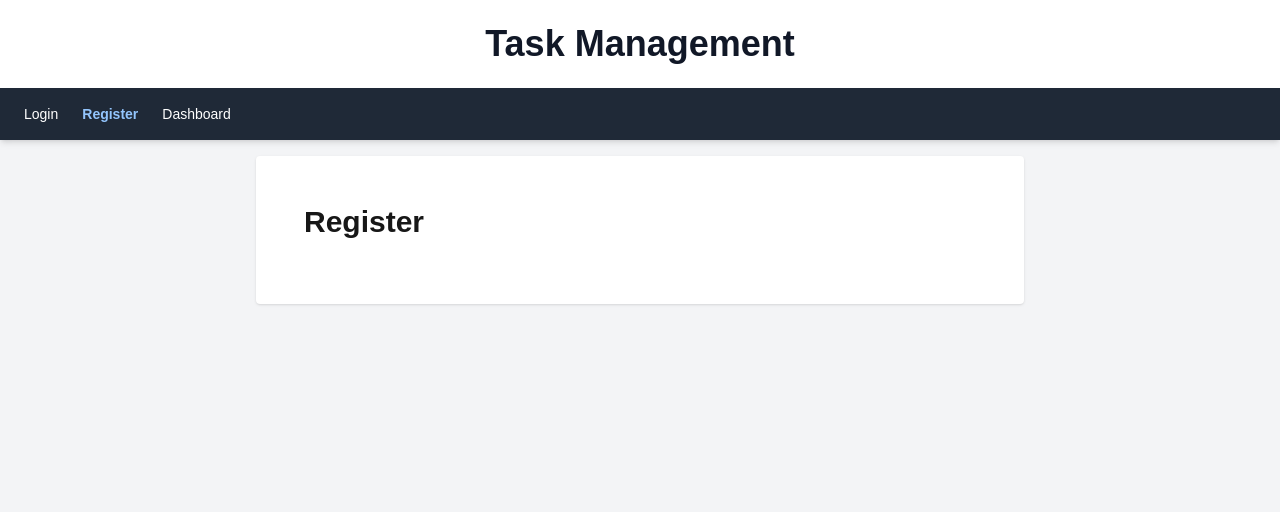
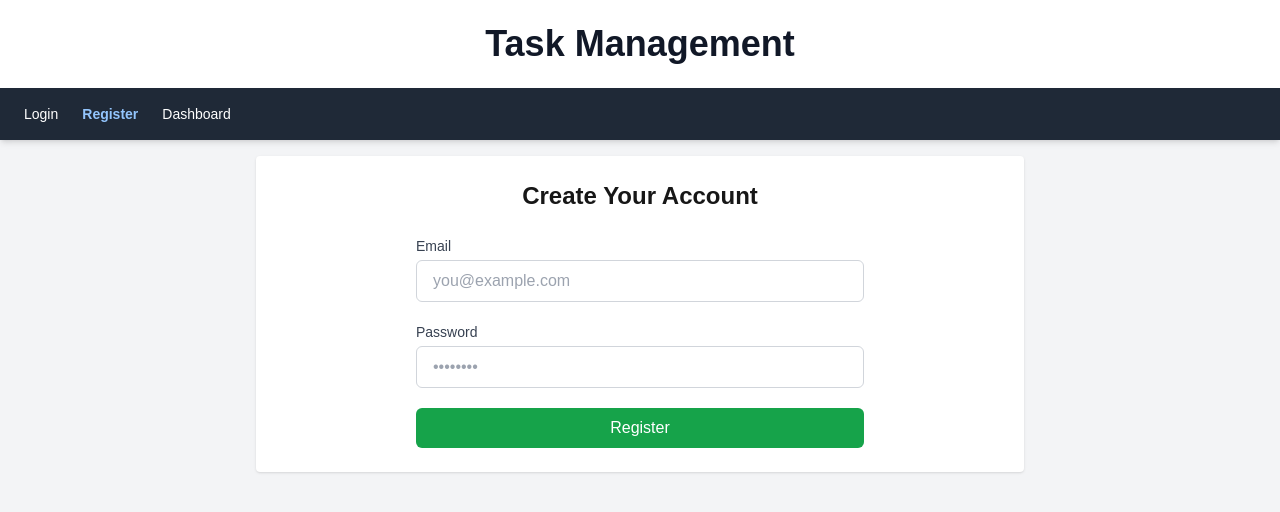
Before and after one commit to Bhornpat/TaskSphere, a Next.js app in the folder frontend/: page /register in a window 1280 px wide. Shown: the top 512 px of the page. Built offline with nearby package versions, Linux system fonts and the light colour scheme.

Commit message:
frontend edited

```diff
--- a/frontend/src/components/Login.tsx
+++ b/frontend/src/components/Login.tsx
@@ -1,57 +1,67 @@
 'use client'
 
 import { useState } from 'react'
-
+import { useRouter } from 'next/navigation'
 
 export default function Login() {
 	const [email, setEmail] = useState('')
 	const [password, setPassword] = useState('')
+	const [error, setError] = useState('')
+	const router = useRouter()
 
-	const handleSubmit = (e: React.FormEvent) => {
+	const handleSubmit = async (e: React.FormEvent) => {
 		e.preventDefault()
-		// TODO: Call API to log in
-		console.log('Logging in with', { email, password })
+
+		try {
+			const formData = new URLSearchParams()
+			//  Must be 'username' — FastAPI expects this
+			formData.append('username', email)
+			formData.append('password', password)
+
+			const res = await fetch('http://192.168.137.50:8000/login', {
+				method: 'POST',
+				headers: {
+					'Content-Type': 'application/x-www-form-urlencoded',
+				},
+				body: formData.toString(),    // converts to a=b&c=d
+			})
+
+			if (!res.ok) throw new Error('Invalid credentials')
+
+			const data = await res.json()
+			//  Store JWT
+			localStorage.setItem('token', data.access_token)
+			//  Redirect
+			router.push('/dashboard')
+		} catch (err: any) {
+			setError(err.message)
+		}
 	}
 
-
-
 	return (
-		<div className="w-full max-w-md mx-auto">
-			<h2 className="text-2xl font-bold mb-6 text-center">Login to Your Account</h2>
-			<form onSubmit={handleSubmit} className="space-y-5">
-				<div>
-					<label htmlFor="email" className="block text-sm font-medium text-gray-700">
-						Email
-					</label>
+		<div className="max-w-md mx-auto mt-10 p-6 bg-white rounded shadow">
+			<h2 className="text-2xl font-bold mb-4 text-center">Login to Your Account</h2>
+			{error && <p className="text-red-500 text-sm mb-3 text-center">{error}</p>}
+			<form onSubmit={handleSubmit} className="space-y-4">
 				<input
-						id="email"
 					type="email"
 					value={email}
 					onChange={e => setEmail(e.target.value)}
-						className="mt-1 w-full px-4 py-2 border border-gray-300 rounded-md focus:outline-none focus:ring-2 focus:ring-blue-500"
-						placeholder="you@example.com"
+					placeholder="Email"
+					className="w-full p-2 border rounded"
 					required
 				/>
-				</div>
-
-				<div>
-					<label htmlFor="password" className="block text-sm font-medium text-gray-700">
-						Password
-					</label>
 				<input
-						id="password"
 					type="password"
 					value={password}
 					onChange={e => setPassword(e.target.value)}
-						className="mt-1 w-full px-4 py-2 border border-gray-300 rounded-md focus:outline-none focus:ring-2 focus:ring-blue-500"
-						placeholder="••••••••"
+					placeholder="Password"
+					className="w-full p-2 border rounded"
 					required
 				/>
-				</div>
-
 				<button
 					type="submit"
-					className="w-full bg-blue-600 text-white py-2 rounded-md hover:bg-blue-700 transition"
+					className="w-full bg-blue-600 text-white p-2 rounded hover:bg-blue-700 transition"
 				>
 					Login
 				</button>
--- a/frontend/src/components/Register.tsx
+++ b/frontend/src/components/Register.tsx
@@ -1,8 +1,89 @@
+'use client'
+
+import { useState } from 'react'
+import { useRouter } from 'next/navigation'
+
 export default function Register() {
+	const [email, setEmail] = useState('')
+	const [password, setPassword] = useState('')
+	const [error, setError] = useState('')
+	const [success, setSuccess] = useState('')
+	const router = useRouter()
+
+	const handleSubmit = async (e: React.FormEvent) => {
+		e.preventDefault()
+		setError('')
+		setSuccess('')
+
+		try {
+			const res = await fetch('http://192.168.137.50:8000/register', {
+				method: 'POST',
+				headers: {
+					'Content-Type': 'application/json',
+				},
+				body: JSON.stringify({ email, password }),
+			})
+
+			if (!res.ok) {
+				const data = await res.json()
+				throw new Error(data.detail || 'Registration failed')
+			}
+
+			setSuccess('Account created! You can now log in.')
+			// optionally redirect after success
+			setTimeout(() => {
+				router.push('/login')
+			}, 5000)
+		} catch (err: any) {
+			setError(err.message || 'Something went wrong')
+		}
+	}
+
 	return (
-		<div className="p-6">
-			<h1 className="text-3xl font-bold mb-4">Register</h1>
-			{/* Add register form here */}
+		<div className="w-full max-w-md mx-auto">
+			<h2 className="text-2xl font-bold mb-6 text-center">Create Your Account</h2>
+
+			{error && <p className="text-red-500 text-sm mb-3 text-center">{error}</p>}
+			{success && <p className="text-green-600 text-sm mb-3 text-center">{success}</p>}
+
+			<form onSubmit={handleSubmit} className="space-y-5">
+				<div>
+					<label htmlFor="email" className="block text-sm font-medium text-gray-700">
+						Email
+					</label>
+					<input
+						id="email"
+						type="email"
+						value={email}
+						onChange={e => setEmail(e.target.value)}
+						className="mt-1 w-full px-4 py-2 border border-gray-300 rounded-md focus:outline-none focus:ring-2 focus:ring-green-500"
+						placeholder="you@example.com"
+						required
+					/>
+				</div>
+
+				<div>
+					<label htmlFor="password" className="block text-sm font-medium text-gray-700">
+						Password
+					</label>
+					<input
+						id="password"
+						type="password"
+						value={password}
+						onChange={e => setPassword(e.target.value)}
+						className="mt-1 w-full px-4 py-2 border border-gray-300 rounded-md focus:outline-none focus:ring-2 focus:ring-green-500"
+						placeholder="••••••••"
+						required
+					/>
+				</div>
+
+				<button
+					type="submit"
+					className="w-full bg-green-600 text-white py-2 rounded-md hover:bg-green-700 transition"
+				>
+					Register
+				</button>
+			</form>
 		</div>
-	);
+	)
 }
```
Also changed, not shown: 2 other files (tests, documents, lock files or other folders). Lines whose indentation alone changed are shown as unchanged.
